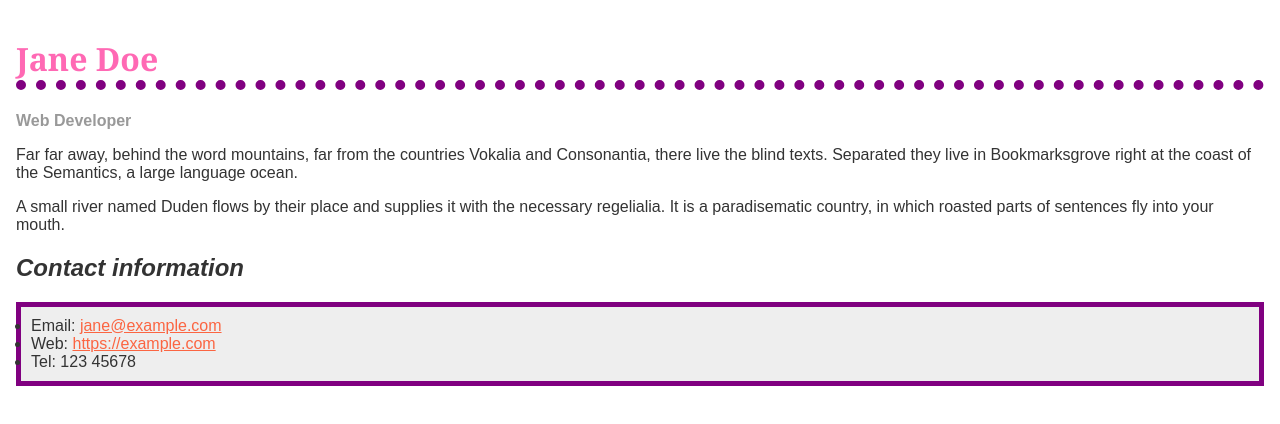
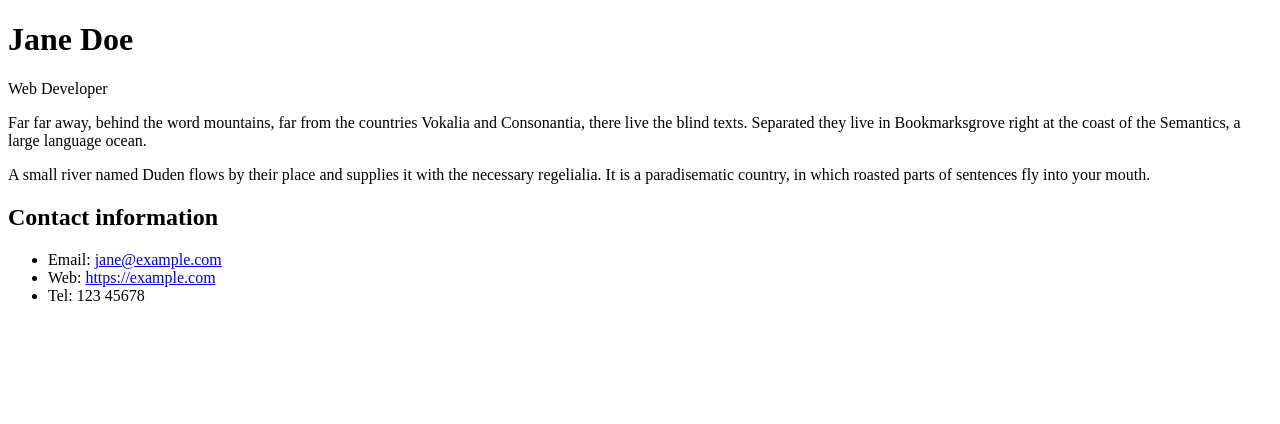
Before and after one commit to manuemmanuel/Styling-a-biography, a plain HTML site: page index.html in a window 1280 px wide. Drawn offline with Linux system fonts and the light colour scheme.

Commit message:
Update index.html

```diff
--- a/index.html
+++ b/index.html
@@ -4,48 +4,6 @@
     <meta charset="utf-8" />
     <meta name="viewport" content="width=device-width" />
     <title>Formatting a biography</title>
-    <style>
-      body {
-        background-color: #fff;
-        color: #333;
-        font-family: Arial, Helvetica, sans-serif;
-        padding: 1em;
-        margin: 0;
-      }
-
-      h1 {
-        color: hotpink;
-        font-size: 2em;
-        font-family: Georgia, "Times New Roman", Times, serif;
-        border-bottom: 10px dotted purple;
-      }
-
-      h2 {
-        font-size: 1.5em;
-        font-style: italic;
-      }
-
-      .job-title {
-        color: #999999;
-        font-weight: bold;
-      }
-
-      a:link,
-      a:visited {
-        color: #fb6542;
-      }
-
-      a:hover {
-        color: green;
-        text-decoration: none;
-      }
-
-      ul {
-        background-color: #eeeeee;
-        border: 5px solid purple;
-        padding: 10px;
-      }
-    </style>
   </head>
 
   <body>
```
